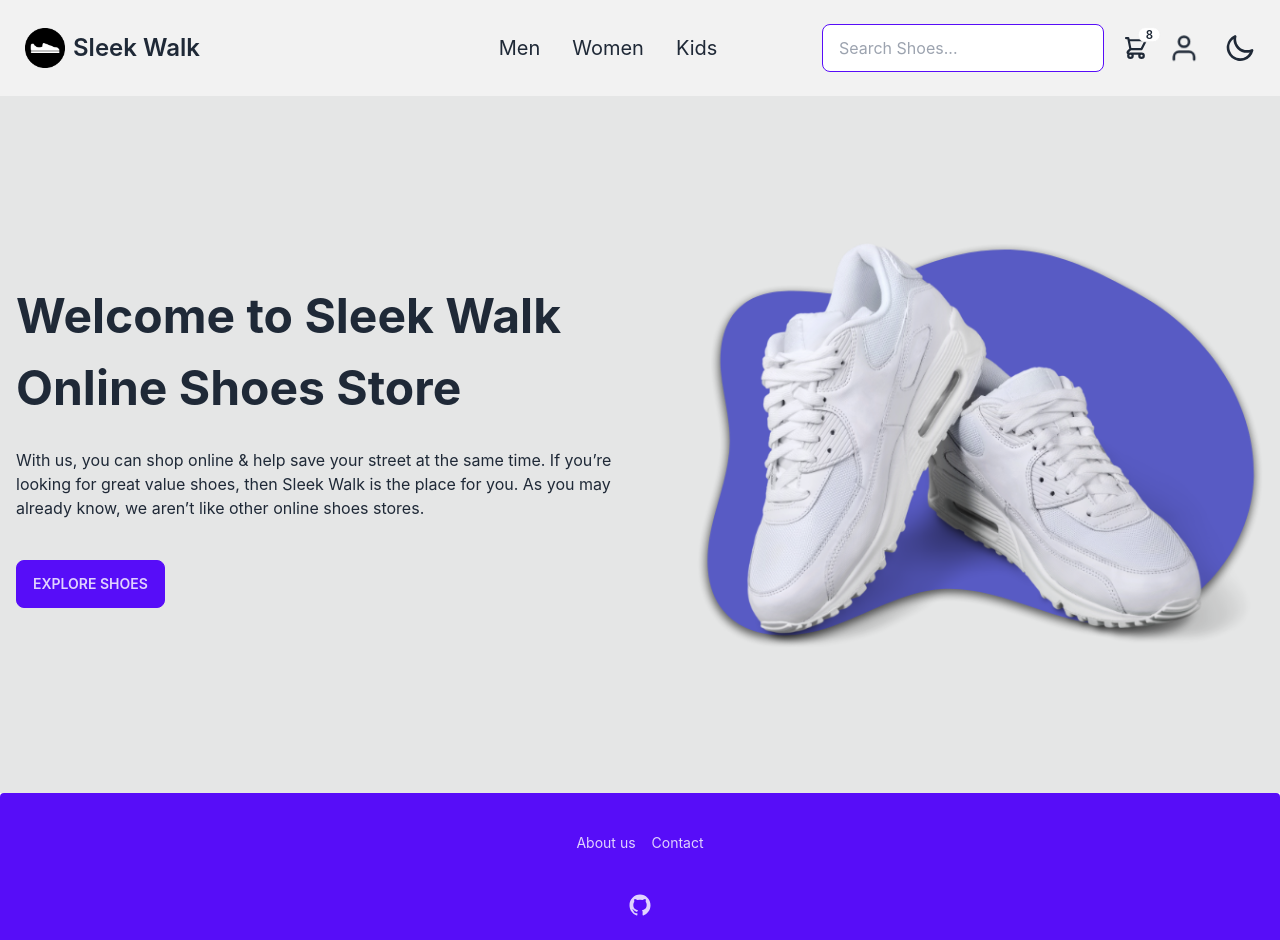
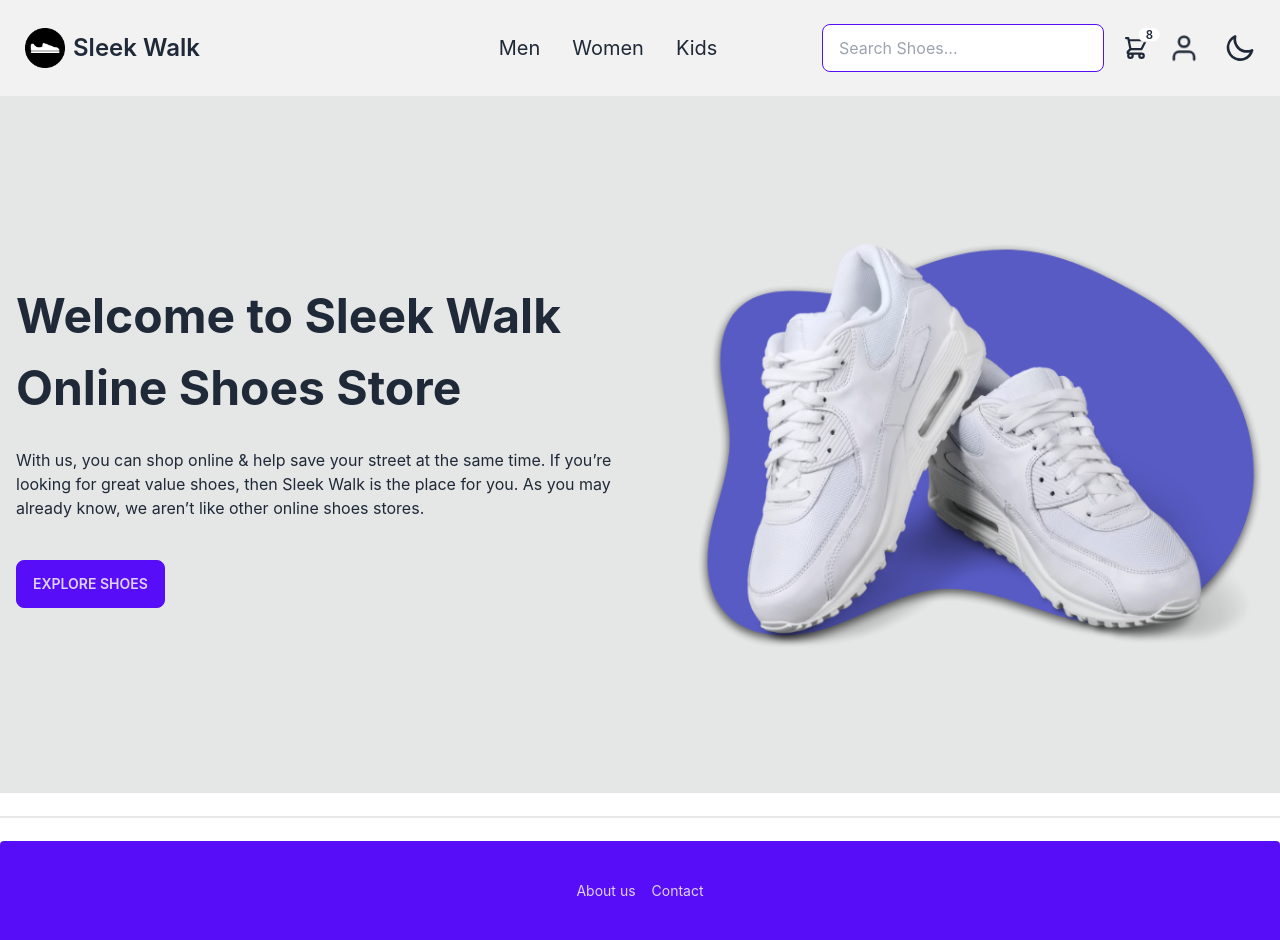
Before and after one commit to Ziyad-Aljaser/sleek-walk, a React (Create React App) app in the folder client/: page / in a window 1280 px wide. Shown: the top 940 px of the page. Built offline with nearby package versions, Linux system fonts and the light colour scheme.

Commit message:
Update Hero section

```diff
--- a/client/src/components/Hero.jsx
+++ b/client/src/components/Hero.jsx
@@ -7,6 +7,7 @@ import hero_img from "../assets/hero_img.png"
 const Hero = () => {
 
     return (
+        // The padding is smaller when the screen is smal
         <div className="hero py-16 sm:py-32 bg-base-300">
             <div className="hero-content grid md:grid-cols-2 gap-8">
                 <div className="order-2">
--- a/client/src/pages/Home.jsx
+++ b/client/src/pages/Home.jsx
@@ -9,8 +9,9 @@ export default function Home() {
   return (
     <Layout>
       {/* Hero Section */}
-      {/* The padding is smaller when the screen is small */}
       <Hero />
+
+      <div className="divider"></div>
 
     </Layout>
   );
```
Lines whose indentation alone changed are shown as unchanged.
